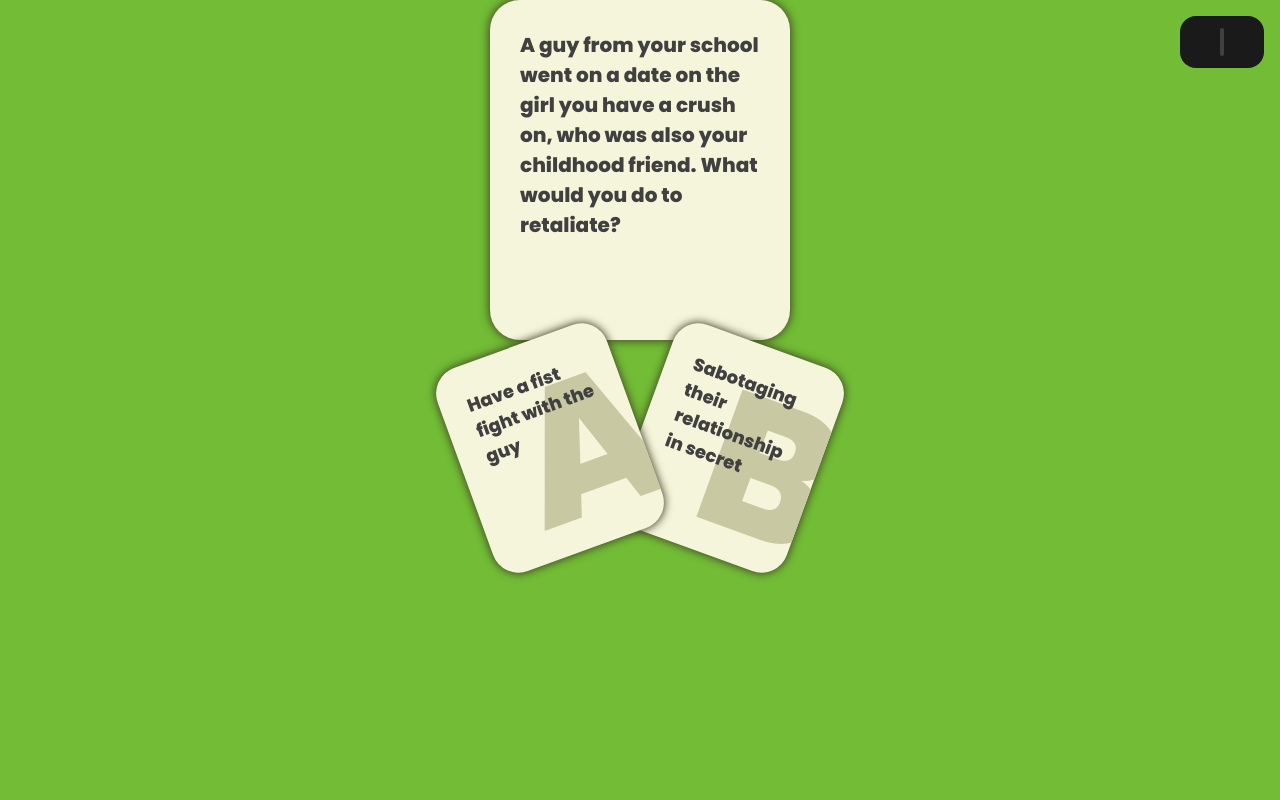
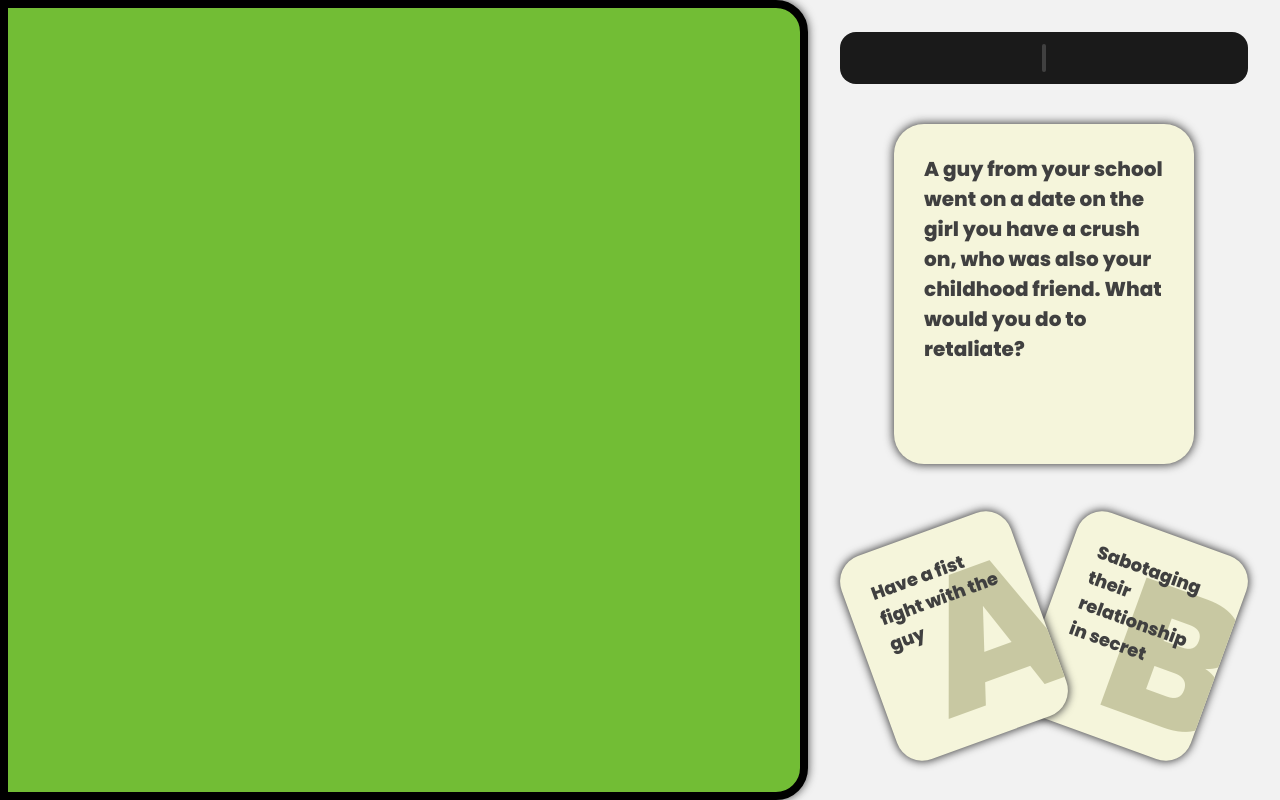
Before and after one commit to codicate/catcher-game, a React (Create React App) app: page /catcher-game/game in a window 1280 px wide. Built offline with nearby package versions, Linux system fonts and the light colour scheme; no server answers; the database is empty.

Commit message:
game board redesign

```diff
--- a/src/App.scss
+++ b/src/App.scss
@@ -9,6 +9,8 @@
 }
 
 #root {
+  overflow: hidden;
+
   &>:last-child {
     height: 100vh;
     width: 100vw;
--- a/src/pages/Game/Card.module.scss
+++ b/src/pages/Game/Card.module.scss
@@ -8,7 +8,7 @@
   font-size: 1.125rem;
   border-radius: 1.5em;
   background-color: hsl(60, 56%, 91%);
-  box-shadow: 0 0 .5em 1px hsl(60, 26%, 21%);
+  box-shadow: 0 0 .5em 1px hsl(0, 0%, 25%);
 }
 
 .question {
--- a/src/pages/Game/Game.module.scss
+++ b/src/pages/Game/Game.module.scss
@@ -1,10 +1,28 @@
 @import "/src/styles/variables";
 @import "/src/styles/mixins";
 
+.game {
+  display: grid;
+  grid-template: 1fr / 1fr auto;
+
+  background-color: hsl(0, 0%, 95%);
+}
+
+.panel {
+  display: flex;
+  flex-flow: column;
+  justify-content: space-between;
+  align-items: center;
+
+  padding: 2em;
+
+
+
+
+
+
   .roomInfo {
-  position: absolute;
-  top: 1em;
-  right: 1em;
+    width: 100%;
     font-size: 1rem;
 
     &:active {
@@ -12,26 +30,17 @@
     }
   }
 
-.game {
-  display: grid;
-  grid-template: 1fr auto 1fr / auto;
-
-  animation: colorChange infinite 10s ease-in-out;
-
-  &>* {
-    margin: 0 auto;
+  .choices {
+    margin: 1.5em;
+    display: flex;
+  }
 }
 
-  &>:first-child {
-    margin-top: auto;
-  }
-
-  &>:last-child {
-    margin-bottom: auto;
-  }
-
-  .choices {
-    display: flex
+.players {
+  border-radius: 0 2em 2em 0;
+  border: .5em solid black;
+  box-shadow: 0 0 10px hsl(0, 0%, 25%);
+  animation: colorChange infinite 10s ease-in-out;
 }
 
 .start {
@@ -42,4 +51,3 @@
     font-size: .875rem;
   }
 }
-}
--- a/src/pages/Game/Game.tsx
+++ b/src/pages/Game/Game.tsx
@@ -25,6 +25,11 @@ const Game = () => {
 
   return (
     <div className={styles.game}>
+      <div className={styles.players}>
+
+      </div>
+
+      <div className={styles.panel}>
         <RoomInfo
           theme={styles.roomInfo}
           {...roomInfo}
@@ -54,8 +59,6 @@ const Game = () => {
             }}
           />
         </div>
-
-      <div className={styles.board}>
       </div>
     </div>
   );
--- a/src/pages/Lobby/Lobby.module.scss
+++ b/src/pages/Lobby/Lobby.module.scss
@@ -23,7 +23,9 @@
     display: flex;
     flex-flow: row wrap;
     justify-content: center;
-    margin: 3em 0;
+
+    max-width: 80em;
+    margin: 3em auto;
   }
 
   .start {
```
Lines whose indentation alone changed are shown as unchanged.
